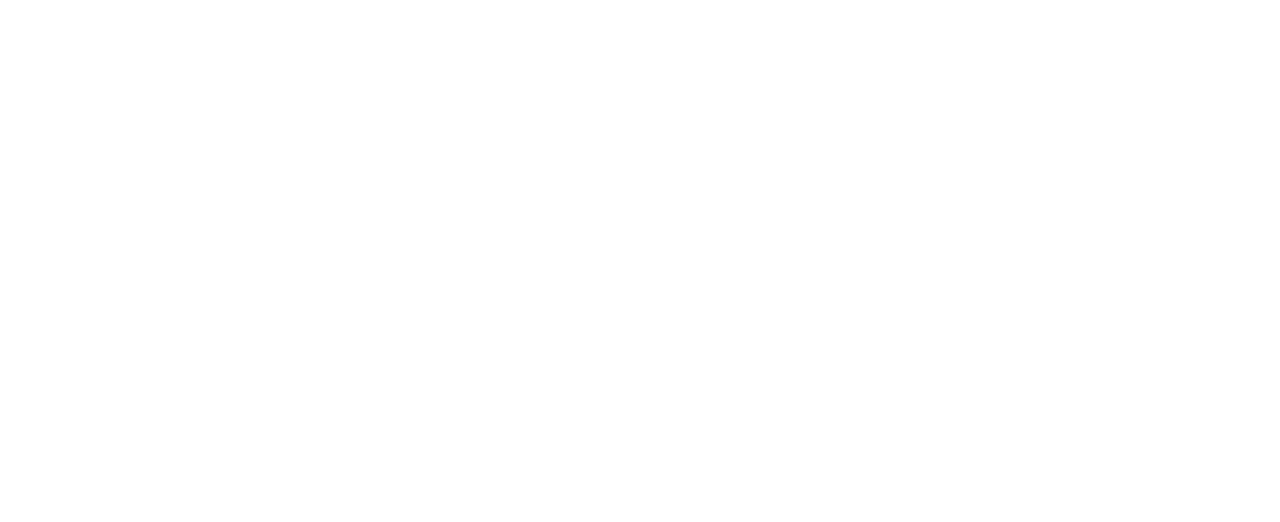
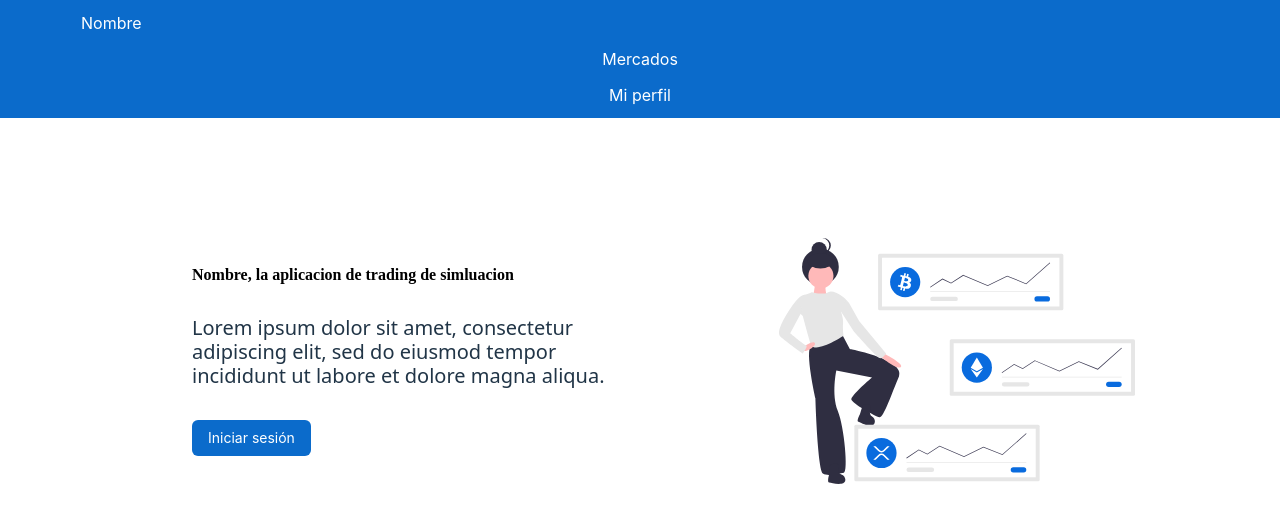
Before and after one commit to SergioCarrascosaSanchez/tfg, a React (Vite) app in the folder ui/: page / in a window 1280 px wide. Shown: the top 522 px of the page. Built offline with nearby package versions, Linux system fonts and the light colour scheme.

Commit message:
mainPage first version

```diff
--- a/ui/src/App.jsx
+++ b/ui/src/App.jsx
@@ -1,10 +1,13 @@
 import {Routes, Route} from 'react-router-dom';
-import { CssVarsProvider } from '@mui/joy/styles';
+import { CssVarsProvider} from '@mui/joy/styles';
+import { MainPage } from './pages/MainPage/MainPage';
+import { customTheme } from './config/customTheme'
+
 function App() {
   return (
-    <CssVarsProvider>
+    <CssVarsProvider theme={customTheme}>
       <Routes>
-        <Route path="/"></Route>
+        <Route path="/" element={<MainPage/>}></Route>
       </Routes>
     </CssVarsProvider>
   )
--- /dev/null
+++ b/ui/src/pages/MainPage/MainPage.jsx
@@ -0,0 +1,26 @@
+import MainImage from "../../assets/mainpageImage.svg"
+import { Navbar, appName } from "../../components/Navbar/Navbar"
+import { Box, Button, Typography } from "@mui/joy"
+
+export const mainPageTitle = `${appName}, la aplicacion de trading de simluacion`
+
+export const altMainPageImage = "simpleMainPageImage"
+
+export const textMainPage = "Lorem ipsum dolor sit amet, consectetur adipiscing elit, sed do eiusmod tempor incididunt ut labore et dolore magna aliqua."
+
+export const MainPage = () => {
+    return(<>
+        <Navbar/>
+        <Box sx={{display:"grid", gridTemplateColumns: '55% 45%',gap:15, marginTop:"15vh", marginLeft:"15%",marginRight:"20%"}}>
+            <Box sx={{gridColumn:1, alignItems:"center", justifyContent:"center", marginY:"auto"}}>
+                <Typography level="display2" component="h1" sx={{marginBottom:"4vh"}}>{mainPageTitle}</Typography>
+                <Typography sx={{marginBottom:"4vh"}} level="p" component="p">{textMainPage}</Typography>
+                <Button>Iniciar sesión</Button>
+            </Box>
+            <Box sx={{display: "flex", gridColumns:2, alignItems:"center", justifyContent:"center"}} >
+                <img src={MainImage} width="95%" height="auto" alt={altMainPageImage}></img>
+            </Box>
+        </Box>
+
+    </>)
+}
```
Also changed, not shown: ui/src/assets/mainpageImage.svg (added), 1 other file (tests, documents, lock files or other folders).
